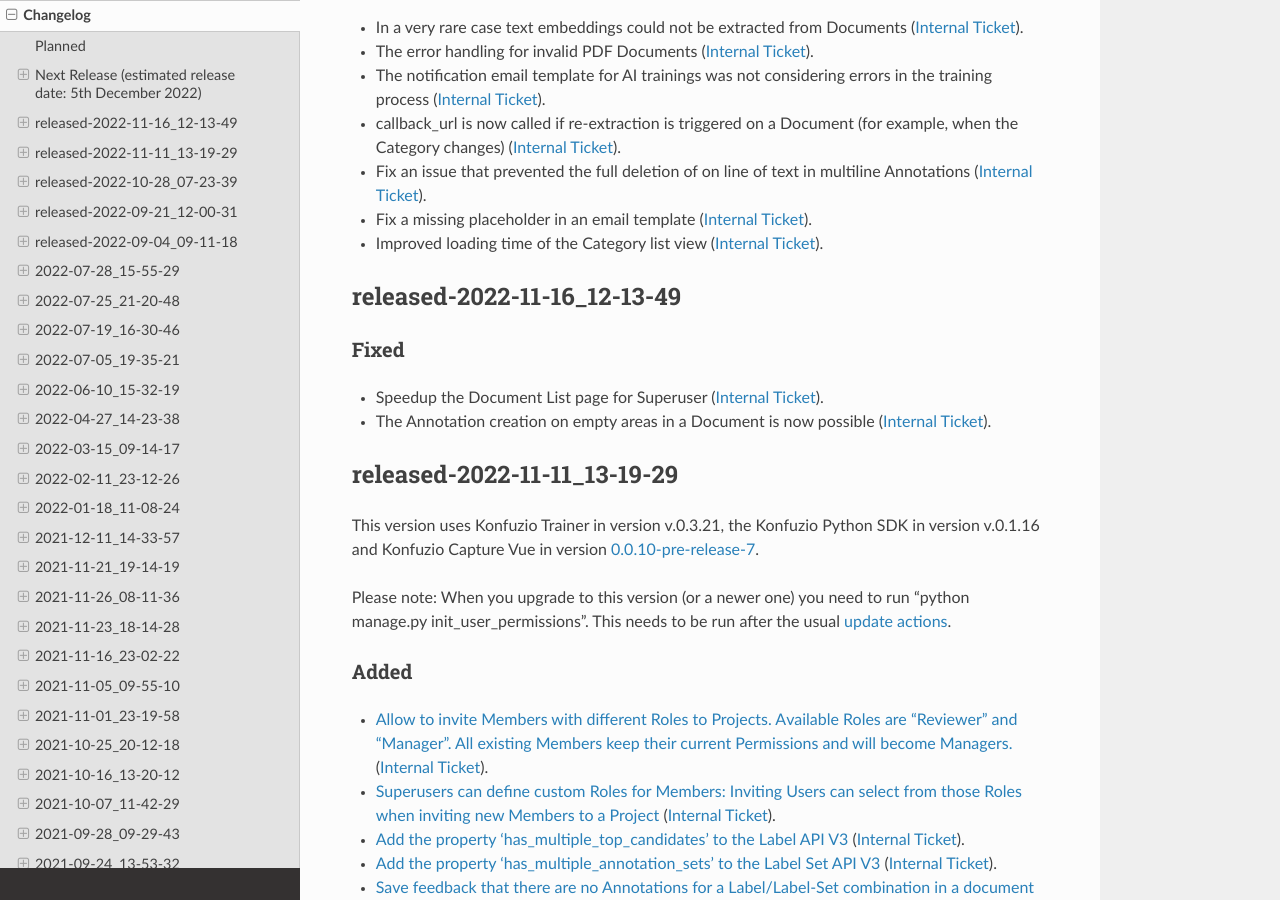
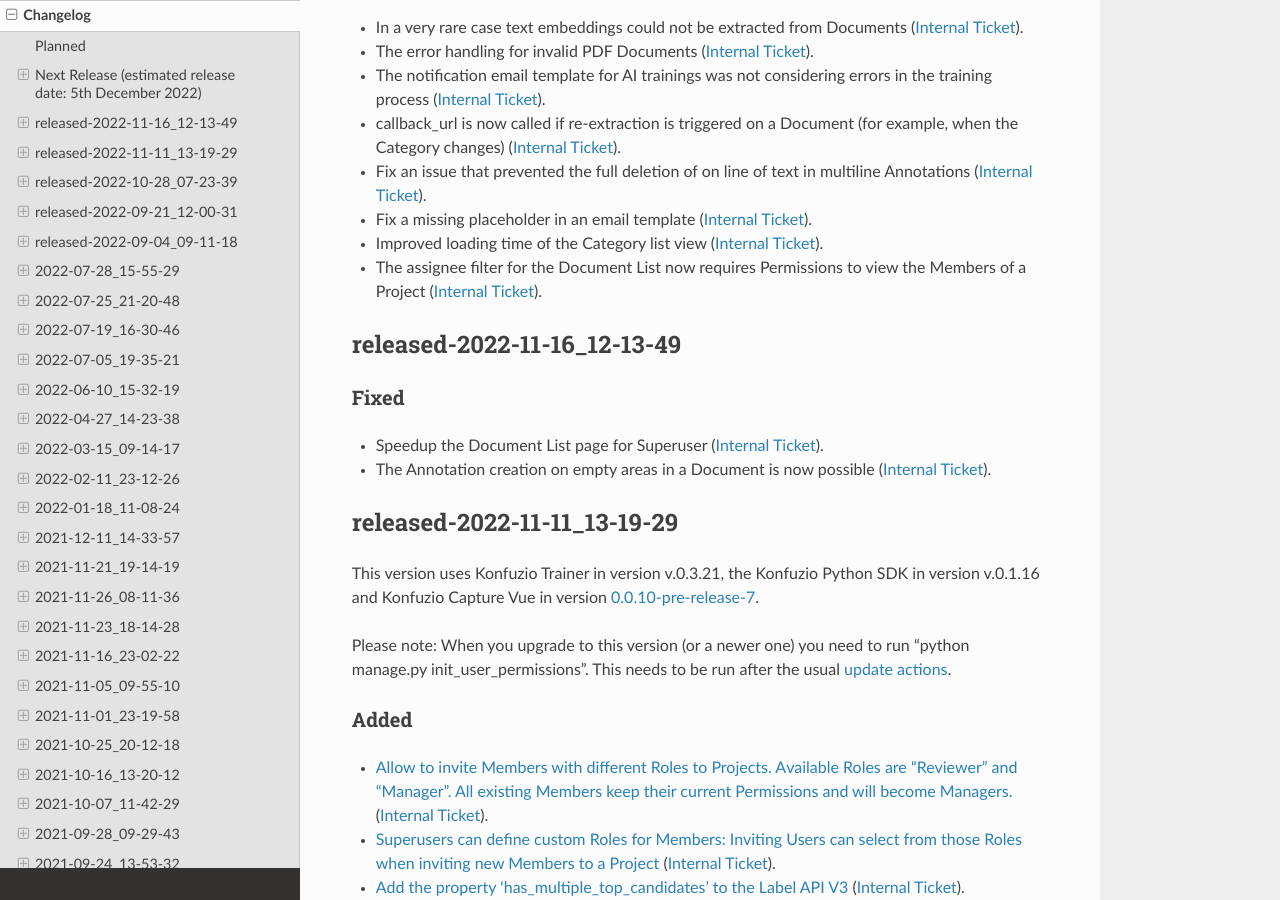
Before and after one commit to konfuzio-ai/konfuzio-sdk, a Sphinx documentation site: the page built from docs/web/changelog_app.md, in a window 1280 px wide and 900 px high, scrolled down 1726 px. Built offline with Sphinx 7.4.7 and the Read the Docs theme 2.0.0, drawn with Linux system fonts in a browser that asks for light colours.

Commit message:
Update changelog_app.md

```diff
--- a/docs/web/changelog_app.md
+++ b/docs/web/changelog_app.md
@@ -66,6 +66,7 @@
 - Fix an issue that prevented the full deletion of on line of text in multiline Annotations ([Internal Ticket](https://git.konfuzio.com/konfuzio/objectives/-/issues/10049)).
 - Fix a missing placeholder in an email template ([Internal Ticket](https://git.konfuzio.com/konfuzio/objectives/-/issues/10192)).
 - Improved loading time of the Category list view ([Internal Ticket](https://git.konfuzio.com/konfuzio/objectives/-/issues/10088)).
+- The assignee filter for the Document List now requires Permissions to view the Members of a Project ([Internal Ticket](https://git.konfuzio.com/konfuzio/objectives/-/issues/10154)).
 
 ## released-2022-11-16_12-13-49
 
```
